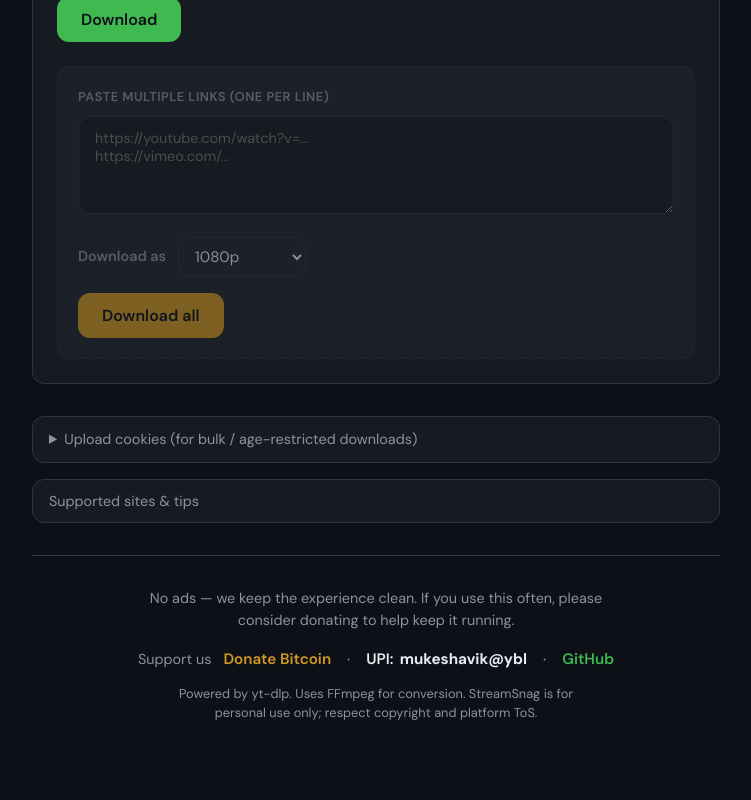
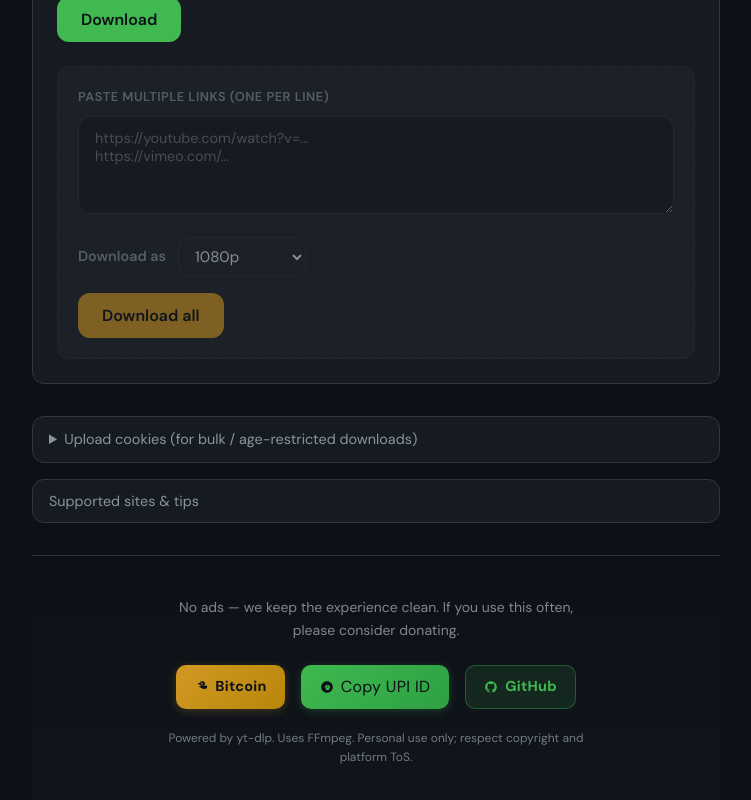
Before and after one commit to BI11Y67/StreamSnag, a React (Vite) app in the folder frontend/: page / in a window 1280 px wide. Shown: the part 432-1232 px from the top of the page, without its empty margins (264-1015 px from the left). Built offline with nearby package versions, Linux system fonts and the light colour scheme.

Commit message:
Fixed some issues2

```diff
--- a/frontend/src/components/Footer.css
+++ b/frontend/src/components/Footer.css
@@ -1,95 +1,117 @@
 .footer {
   text-align: center;
-  padding: 2rem 0;
+  padding: 2.5rem 1.25rem;
   border-top: 1px solid var(--border);
   margin-top: auto;
+  background: linear-gradient(180deg, transparent 0%, rgba(22, 27, 34, 0.4) 100%);
+}
+
+.footer-msg {
+  font-size: 0.875rem;
+  font-weight: 400;
+  color: var(--text-muted);
+  max-width: 400px;
+  margin: 0 auto 1.5rem;
+  line-height: 1.6;
+  opacity: 0.9;
 }
 
 .footer-support {
-  margin-bottom: 1rem;
-}
-
-.footer-no-ads {
-  display: block;
-  font-size: 0.9rem;
-  color: var(--text-muted);
-  max-width: 480px;
-  margin: 0 auto;
-  line-height: 1.5;
-}
-
-.footer-support-links {
   display: flex;
   flex-wrap: wrap;
   justify-content: center;
   align-items: center;
-  gap: 0 0.5rem;
+  gap: 0.75rem 1rem;
+  margin-bottom: 1.25rem;
 }
 
-.footer-support-label {
-  margin-right: 0.25rem;
+.footer-btn {
+  display: inline-flex;
+  align-items: center;
+  justify-content: center;
+  gap: 0.45rem;
+  min-height: 44px;
+  padding: 0.6rem 1.15rem;
+  border-radius: 10px;
+  font-weight: 700;
   font-size: 0.9rem;
-  color: var(--text-muted);
+  letter-spacing: 0.02em;
+  text-decoration: none;
+  border: none;
+  cursor: pointer;
+  transition: transform 0.15s ease, box-shadow 0.2s ease, background 0.2s ease;
 }
 
-.footer-link {
-  font-weight: 600;
-  font-size: 0.95rem;
+.footer-btn:focus-visible {
+  outline: 2px solid var(--accent);
+  outline-offset: 2px;
 }
 
-.footer-link.donate {
-  color: var(--amber);
+.footer-btn:active {
+  transform: scale(0.97);
 }
 
-.footer-link.github {
-  color: var(--accent);
+.footer-btn-bitcoin {
+  background: linear-gradient(135deg, var(--amber) 0%, #b8860b 100%);
+  color: var(--bg);
+  box-shadow: 0 2px 8px rgba(210, 153, 34, 0.25);
 }
 
-.footer-sep {
-  margin: 0 0.5rem;
-  color: var(--text-muted);
+.footer-btn-bitcoin:hover {
+  background: linear-gradient(135deg, var(--amber-hover) 0%, var(--amber) 100%);
+  box-shadow: 0 4px 12px rgba(210, 153, 34, 0.35);
 }
 
-.footer-upi-btn {
-  background: none;
-  border: none;
-  padding: 0;
+.footer-btn-upi {
+  background: linear-gradient(135deg, var(--accent) 0%, #2ea043 100%);
+  color: var(--bg);
+  box-shadow: 0 2px 8px rgba(63, 185, 80, 0.25);
   font: inherit;
-  color: inherit;
-  cursor: pointer;
-  font-size: 0.95rem;
-  font-weight: 600;
-  display: inline-flex;
-  align-items: center;
-  gap: 0.4rem;
-  flex-wrap: wrap;
 }
 
-.footer-upi-btn:hover {
-  text-decoration: underline;
+.footer-btn-upi:hover {
+  background: linear-gradient(135deg, var(--accent-hover) 0%, var(--accent) 100%);
+  box-shadow: 0 4px 12px rgba(63, 185, 80, 0.35);
 }
 
-.footer-upi-btn strong {
-  font-weight: 700;
+.footer-btn-github {
+  background: rgba(63, 185, 80, 0.12);
+  color: var(--accent);
+  border: 1px solid rgba(63, 185, 80, 0.35);
 }
 
-.footer-copied {
-  font-size: 0.8rem;
-  color: var(--accent);
-  font-weight: 500;
-  animation: footer-fade-in 0.2s ease;
-}
-
-@keyframes footer-fade-in {
-  from { opacity: 0; }
-  to { opacity: 1; }
+.footer-btn-github:hover {
+  background: rgba(63, 185, 80, 0.2);
+  border-color: var(--accent);
+  box-shadow: 0 0 0 1px var(--accent);
 }
 
 .footer-credit {
-  margin: 0.75rem 0 0;
+  margin: 0;
+  font-size: 0.75rem;
+  font-weight: 500;
   color: var(--text-muted);
-  font-size: 0.8rem;
   max-width: 420px;
   margin-left: auto;
   margin-right: auto;
+  line-height: 1.6;
+  opacity: 0.8;
 }
+
+@media (max-width: 480px) {
+  .footer {
+    padding: 2rem 1rem;
+  }
+
+  .footer-support {
+    flex-direction: column;
+    gap: 0.65rem;
+    width: 100%;
+  }
+
+  .footer-btn {
+    width: 100%;
+    max-width: 220px;
+    min-height: 48px;
+  }
+}
--- a/frontend/src/components/Footer.jsx
+++ b/frontend/src/components/Footer.jsx
@@ -1,15 +1,48 @@
-import { useState } from 'react'
+import { useState, useEffect } from 'react'
 import './Footer.css'
 
 const GITHUB_URL = 'https://github.com/bi11y67'
 const BITCOIN_ADDRESS = 'bc1qdz50swgf4z9n4px3zu0lera9fcnkj5wx3l405g'
 const BITCOIN_LINK = `bitcoin:${BITCOIN_ADDRESS}`
 const UPI_ID = 'mukeshavik@ybl'
+const UPI_LINK = `upi://pay?pa=${encodeURIComponent(UPI_ID)}&pn=StreamSnag&cu=INR`
+
+const IconBitcoin = () => (
+  <svg width="14" height="14" viewBox="0 0 24 24" fill="currentColor" aria-hidden="true">
+    <path d="M14.76 10.45c.24-.14.57-.27.83-.39 2.15-.89 3.67-2.12 3.09-4.56-.5-2.12-2.15-3.12-4.47-3.63V2h-1.5v3.04h-1.22V2H10.2v3.04H6.96V7.1h4.69c.98.04 1.92.31 1.94 1.2 0 .52-.25.93-.71 1.18-1.57.74-3.13 1.48-4.7 2.23 1.35.59 2.35 1.09 3.35 1.6 1.22.55 2.42 1.09 3.63 1.56 1.03.4 2.06.71 3.15.71 1.56 0 2.8-.5 3.62-1.67.95-1.36.78-3.23-.04-4.32zm-2.97-4.93h1.45c1.17 0 1.94.6 1.94 1.5 0 .95-.8 1.5-2 1.5H11.8V5.52zm.97 6.08c.85 0 1.7-.23 2.53-.7-.96-.45-1.9-.91-2.84-1.36-1.03-.48-2.06-.96-3.07-1.47 1.14-.54 2.29-1.04 3.38-1.53z" />
+  </svg>
+)
+
+const IconUPI = () => (
+  <svg width="14" height="14" viewBox="0 0 24 24" fill="currentColor" aria-hidden="true">
+    <path d="M12 2C6.48 2 2 6.48 2 12s4.48 10 10 10 10-4.48 10-10S17.52 2 12 2zm-2 15v-4H8v-2h2V8h2v5h2v-2h-2v-2h2.5c1.38 0 2.5 1.12 2.5 2.5S15.88 17 14.5 17H12z" />
+  </svg>
+)
+
+const IconGitHub = () => (
+  <svg width="14" height="14" viewBox="0 0 24 24" fill="currentColor" aria-hidden="true">
+    <path d="M12 2C6.477 2 2 6.477 2 12c0 4.42 2.87 8.17 6.84 9.5.5.08.66-.23.66-.5v-1.69c-2.77.6-3.36-1.34-3.36-1.34-.46-1.16-1.11-1.47-1.11-1.47-.91-.62.07-.6.07-.6 1 .07 1.53 1.03 1.53 1.03.87 1.52 2.34 1.07 2.91.83.09-.65.35-1.09.63-1.34-2.22-.25-4.55-1.11-4.55-4.92 0-1.11.38-2 1.03-2.71-.1-.25-.45-1.29.1-2.64 0 0 .84-.27 2.75 1.02.79-.22 1.65-.33 2.5-.33.85 0 1.71.11 2.5.33 1.91-1.29 2.75-1.02 2.75-1.02.55 1.35.2 2.39.1 2.64.65.71 1.03 1.6 1.03 2.71 0 3.82-2.34 4.66-4.57 4.91.36.31.69.92.69 1.85V21c0 .27.16.59.67.5C19.14 20.16 22 16.42 22 12A10 10 0 0012 2z" />
+  </svg>
+)
 
 export default function Footer() {
   const [copied, setCopied] = useState(false)
+  const [isMobile, setIsMobile] = useState(false)
 
-  function handleCopyUpi() {
+  useEffect(() => {
+    function check() {
+      const mq = window.matchMedia('(max-width: 767px)')
+      const touch = 'ontouchstart' in window
+      const coarse = window.matchMedia('(pointer: coarse)').matches
+      setIsMobile(mq.matches || touch || coarse)
+    }
+    check()
+    window.addEventListener('resize', check)
+    return () => window.removeEventListener('resize', check)
+  }, [])
+
+  function handleCopyUpi(e) {
+    e.preventDefault()
     navigator.clipboard.writeText(UPI_ID)
     setCopied(true)
     setTimeout(() => setCopied(false), 2500)
@@ -17,32 +50,35 @@ export default function Footer() {
 
   return (
     <footer className="footer">
+      <p className="footer-msg">No ads — we keep the experience clean. If you use this often, please consider donating.</p>
       <div className="footer-support">
-        <span className="footer-no-ads">No ads — we keep the experience clean. If you use this often, please consider donating to help keep it running.</span>
-      </div>
-      <div className="footer-support-links">
-        <span className="footer-support-label">Support us</span>
-        <a href={BITCOIN_LINK} className="footer-link donate" title="Donate via Bitcoin">
-          Donate Bitcoin
+        <a href={BITCOIN_LINK} className="footer-btn footer-btn-bitcoin" title="Donate via Bitcoin">
+          <IconBitcoin />
+          <span>Bitcoin</span>
         </a>
-        <span className="footer-sep">·</span>
-        <button
-          type="button"
-          onClick={handleCopyUpi}
-          className="footer-link footer-upi-btn"
-          title="Copy UPI ID — open PhonePe, GPay, or any UPI app to pay"
-        >
-          UPI: <strong>{UPI_ID}</strong>
-          {copied && <span className="footer-copied">Copied! Open PhonePe, GPay, or any UPI app to pay.</span>}
-        </button>
-        <span className="footer-sep">·</span>
-        <a href={GITHUB_URL} target="_blank" rel="noopener noreferrer" className="footer-link github">
-          GitHub
+        {isMobile ? (
+          <a href={UPI_LINK} className="footer-btn footer-btn-upi" title="Pay via UPI — opens PhonePe, GPay, or any UPI app">
+            <IconUPI />
+            <span>Pay via UPI</span>
+          </a>
+        ) : (
+          <button
+            type="button"
+            onClick={handleCopyUpi}
+            className="footer-btn footer-btn-upi"
+            title="Copy UPI ID"
+            aria-label="Copy UPI ID"
+          >
+            <IconUPI />
+            <span>{copied ? 'Copied!' : 'Copy UPI ID'}</span>
+          </button>
+        )}
+        <a href={GITHUB_URL} target="_blank" rel="noopener noreferrer" className="footer-btn footer-btn-github" title="GitHub">
+          <IconGitHub />
+          <span>GitHub</span>
         </a>
       </div>
-      <p className="footer-credit">
-        Powered by yt-dlp. Uses FFmpeg for conversion. StreamSnag is for personal use only; respect copyright and platform ToS.
-      </p>
+      <p className="footer-credit">Powered by yt-dlp. Uses FFmpeg. Personal use only; respect copyright and platform ToS.</p>
     </footer>
   )
 }
```
Also changed, not shown: 2 other files (tests, documents, lock files or other folders).
